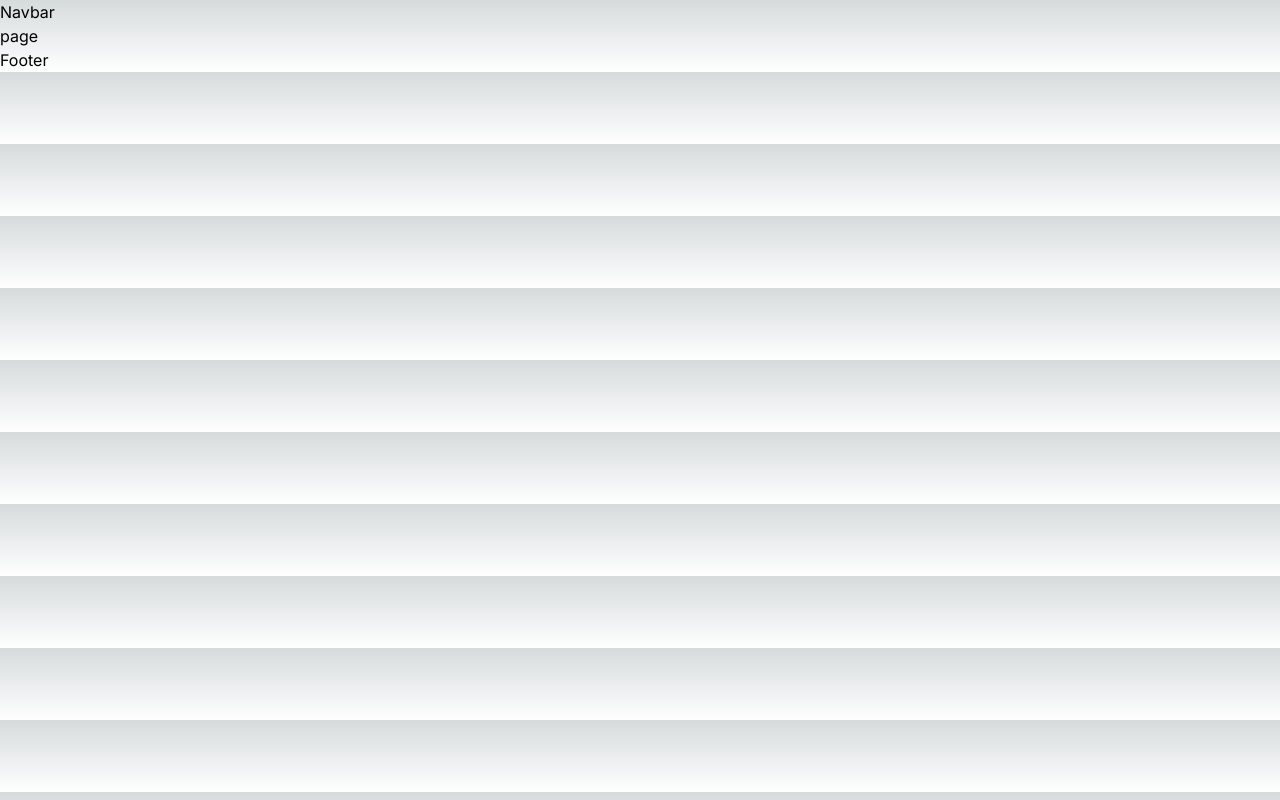
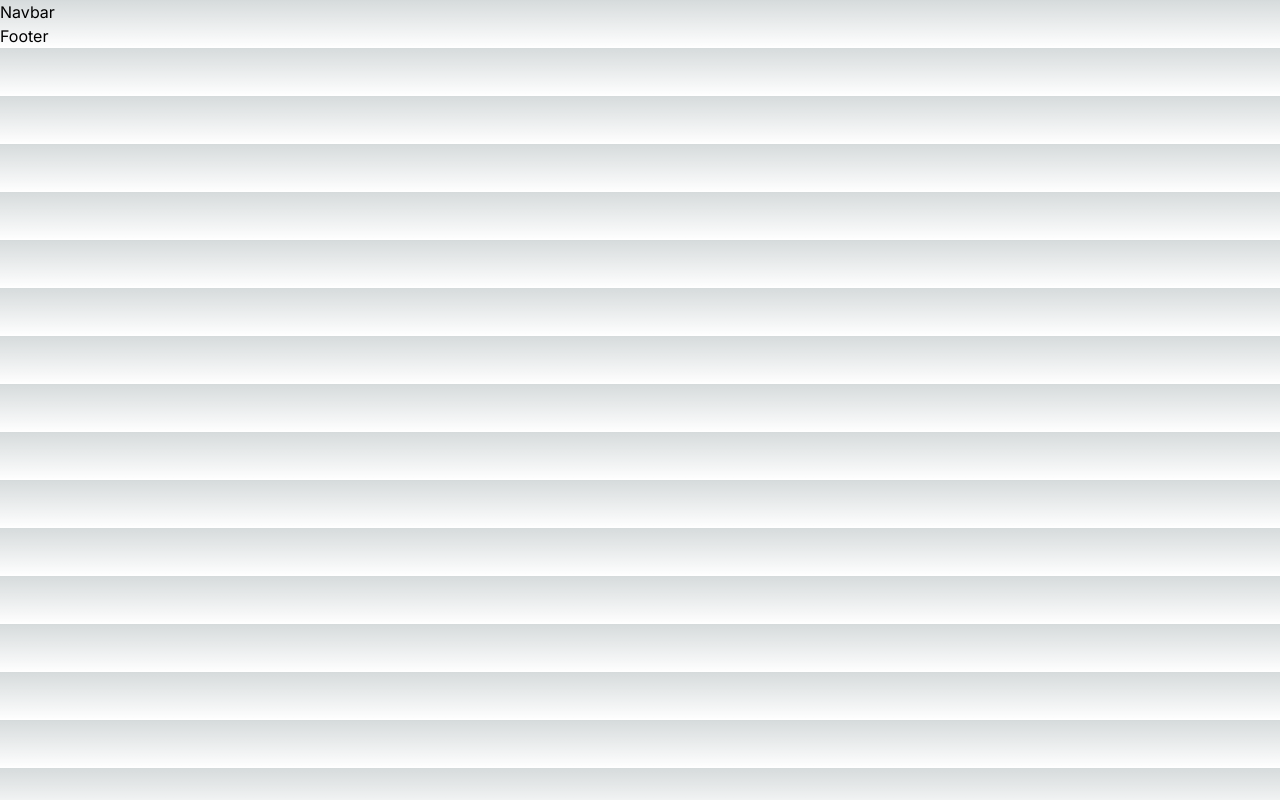
Before and after one commit to ComplotTeam/Quickipedia, a Next.js app in the folder quickipedia_frontend/: page /about in a window 1280 px wide. Built offline with nearby package versions, Linux system fonts and the light colour scheme.

Commit message:
fix: idk

```diff
--- a/quickipedia_frontend/app/about/page.tsx
+++ b/quickipedia_frontend/app/about/page.tsx
@@ -3,7 +3,7 @@ import React from 'react'
 
 const Page = () => {
   return (
-    <div>page</div>
+    <div></div>
   )
 }
 
```
